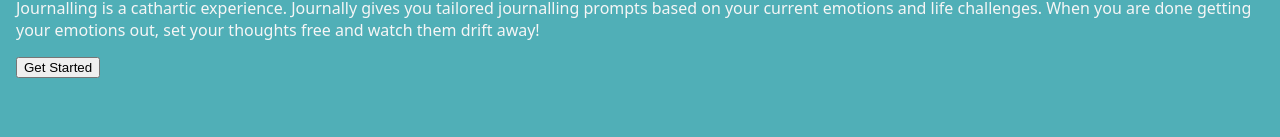
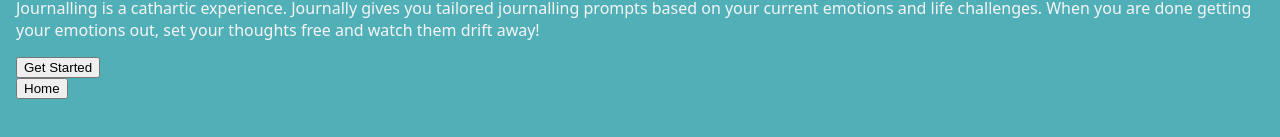
Before and after one commit to Lauren-McMullen/Journally, a React (Create React App) app: page / in a window 1280 px wide. Shown: the part 579-716 px from the top of the page. Built offline with nearby package versions, Linux system fonts and the light colour scheme.

Commit message:
add naviagtion to all pages

```diff
--- /dev/null
+++ b/src/components/Footer.jsx
@@ -0,0 +1,11 @@
+
+import { useNavigate } from 'react-router-dom';
+
+export default function Footer() {
+    const navigate = useNavigate();
+    return (
+        <div className="footer">
+            <button onClick={() => navigate("/welcome")}>Home</button>
+        </div>
+    );
+};
--- a/src/pages/Emotions.jsx
+++ b/src/pages/Emotions.jsx
@@ -1,5 +1,6 @@
 import Header from "../components/Header"
 import logo from "../images/JournallyLogo.png"
+import Footer from "../components/Footer"
 import MoodChecklist from "../components/MoodChecklist"
 import { useState } from "react"
 import { useNavigate } from 'react-router-dom';
@@ -7,16 +8,16 @@
 
 
 export default function Emotions(props) {
-
     const [mood, setMood]=useState();
-
+    const navigate = useNavigate();
     return (
         <div>
             <Header logo={logo} name={props.name}/>
             <h2>How are you feeling?</h2>
             <p>Select one.</p>
             <MoodChecklist mood={setMood}/>
-            <button id="emotionsButton">Next</button>
+            <button id="emotionsButton" onClick={() => navigate("/prompttype")}>Next</button>
+            <Footer/>
         </div>
     )
 }
--- a/src/pages/Extra.jsx
+++ b/src/pages/Extra.jsx
@@ -1,5 +1,7 @@
 
 import Header from "../components/Header"
+import Footer from "../components/Footer"
+
 import logo from "../images/JournallyLogo.png"
 import SituationChecklist from "../components/SituationChecklist";
 import { useState } from "react"
@@ -16,6 +18,7 @@
             <p>Select one.</p>
             <SituationChecklist situation={setSituation} />
             <button id="extrasButton">Next</button>
+            <Footer/>
         </div>
     )
 }
--- a/src/pages/PromptType.jsx
+++ b/src/pages/PromptType.jsx
@@ -1,7 +1,11 @@
 import Header from "../components/Header"
+import Footer from "../components/Footer"
+
 import logo from "../images/JournallyLogo.png"
 import PromptList from "../components/PromptList"
 import { useState } from "react"
+import { useNavigate } from 'react-router-dom';
+
 
 
 
@@ -10,6 +14,9 @@
 export default function PromptTypes(props) {
 
     const [promptType, setpromptType]=useState();
+    const navigate = useNavigate();
+
+
 
     return (
         <div>
@@ -20,7 +27,8 @@
                 Letter prompts will ask you to write a letter to yourself or someone else.
             </p>
             <PromptList promptType={setpromptType}/>
-            <button id="promptButton">Next</button>
+            <button id="promptButton" onClick={() => navigate("/write")}>Next</button>
+            <Footer/>
 
         </div>
     )
--- a/src/pages/Welcome.jsx
+++ b/src/pages/Welcome.jsx
@@ -1,4 +1,6 @@
 import Header from "../components/Header"
+import Footer from "../components/Footer"
+
 import logo from "../images/JournallyLogo.png"
 import { useNavigate } from "react-router-dom";
 
@@ -13,6 +15,8 @@
             <p>Journalling is a cathartic experience. Journally gives you tailored journalling
             prompts based on your current emotions and life challenges. When you are done getting your emotions out, set your thoughts free and watch them drift away!</p>
             <button id="startButton" onClick={() => navigate("/emotions")}>Get Started</button>
+            <Footer/>
+
         </div>
     )
 }
--- a/src/pages/Write.jsx
+++ b/src/pages/Write.jsx
@@ -1,13 +1,17 @@
 
 import Header from "../components/Header"
+import Footer from "../components/Footer"
+
 import logo from "../images/JournallyLogo.png"
 import { useState } from "react"
 import JournalPage from "../components/JournalPage";
+import { useNavigate } from 'react-router-dom';
+
 
 
 export default function Emotions(props) {
 
-    const [promptList, setPrompts]=useState();
+    const [promptList, setPrompts]=useState([]);
 
     return (
         <div>
@@ -18,10 +22,10 @@
             <h2>promptList[1]</h2>
             <JournalPage />
             <button className="promptButton">Send my writing to sea!</button>
-
             <h2>promptList[2]</h2>
             <JournalPage />
             <button className="promptButton">Send my writing to sea!</button>
+            <Footer/>
 
         </div>
     )
```
